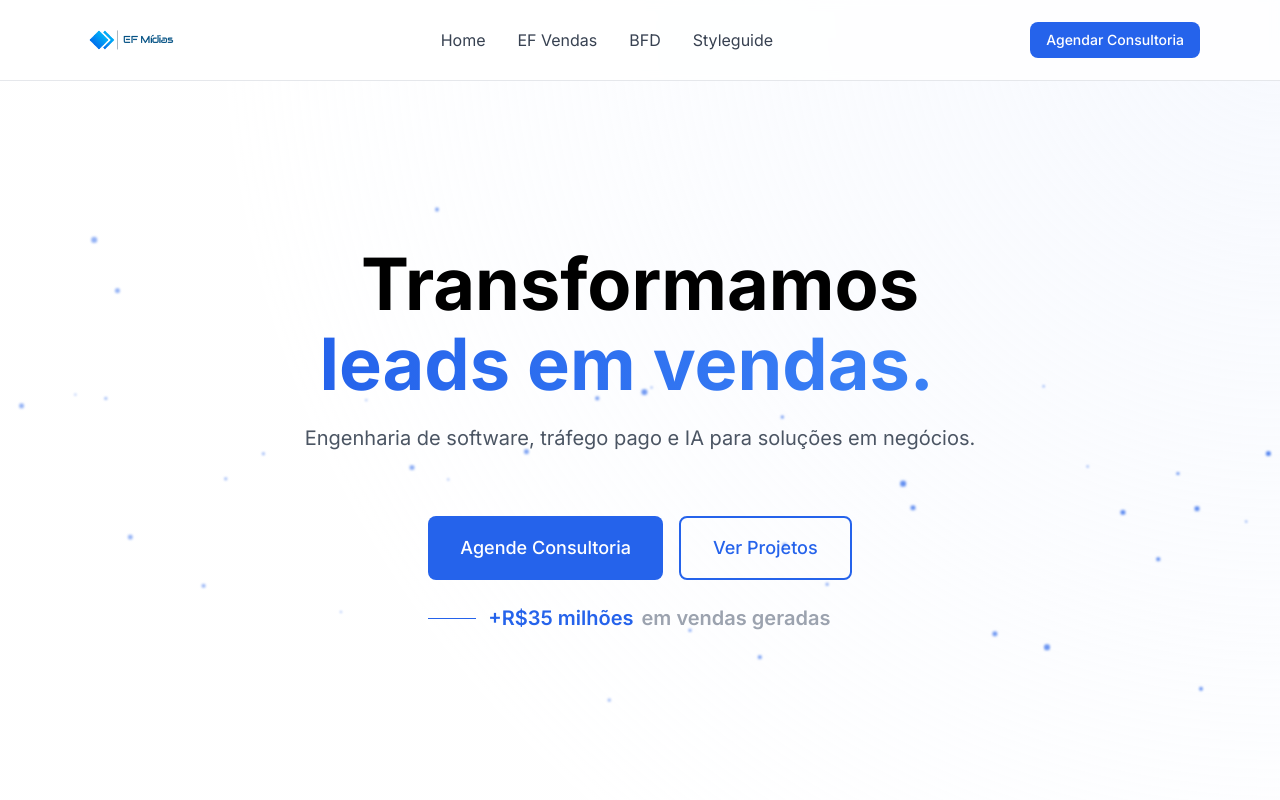
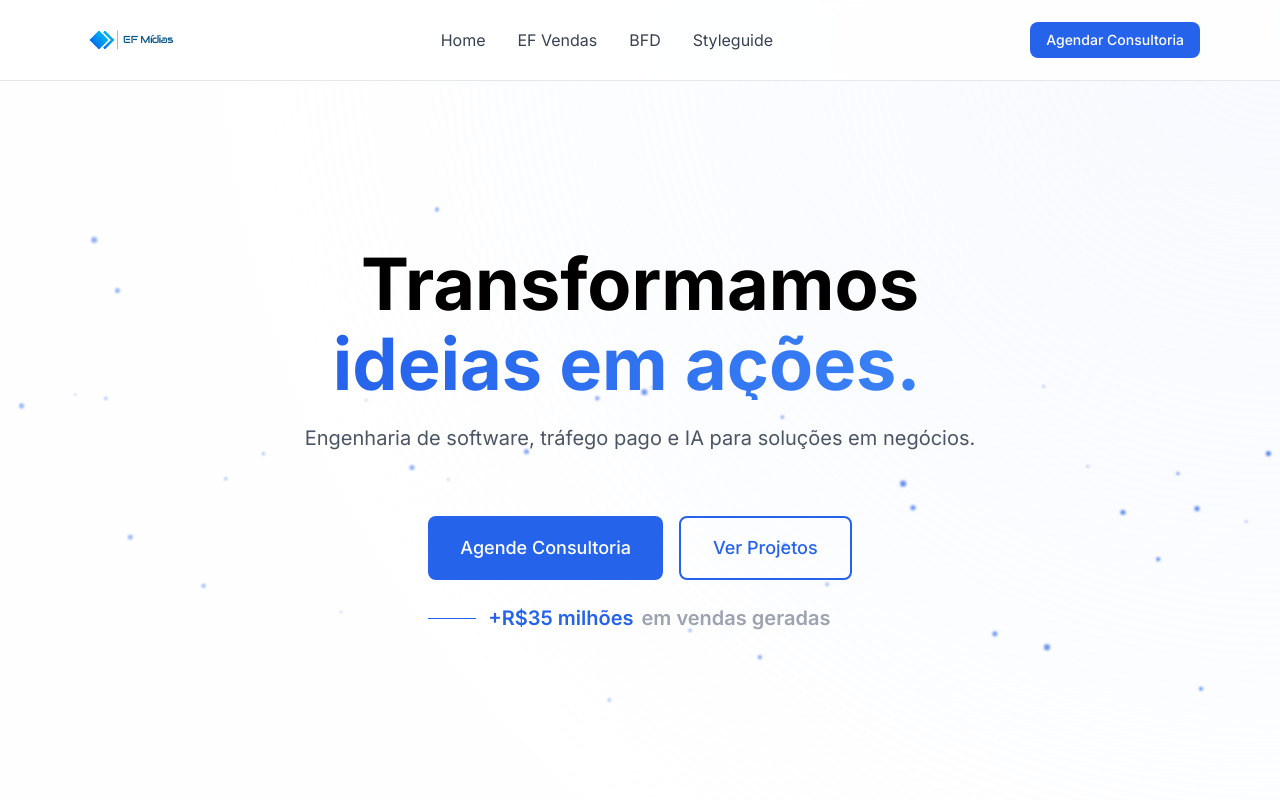
Before and after one commit to Ftrindade1191/EF_Midias_LP, a Next.js app: page / in a window 1280 px wide. Shown: the top 800 px of the page. Built offline with nearby package versions, Linux system fonts and the light colour scheme.

Commit message:
fix: atualiza Next.js para 14.2.25 e corrige TypeAnimation

```diff
--- a/package.json
+++ b/package.json
@@ -11,7 +11,7 @@
   "dependencies": {
     "clsx": "^2.1.1",
     "framer-motion": "^11.3.19",
-    "next": "14.2.5",
+    "next": "^14.2.25",
     "react": "^18.3.1",
     "react-dom": "^18.3.1",
     "react-type-animation": "^3.2.0",
--- a/src/components/home/Hero.tsx
+++ b/src/components/home/Hero.tsx
@@ -40,6 +40,7 @@ export default function Hero() {
                   backgroundImage: 'linear-gradient(to right, #2563EB, #3B82F6)'
                 }}
               >
+                {/* @ts-ignore */}
                 <TypeAnimation
                   sequence={[
                     'dados em leads.',
@@ -56,6 +57,7 @@ export default function Hero() {
                     500,
                   ]}
                   wrapper="span"
+                  speed={100}
                   deletionSpeed={50}
                   repeat={Infinity}
                   cursor={true}
```
Also changed, not shown: 1 other file (tests, documents, lock files or other folders).
